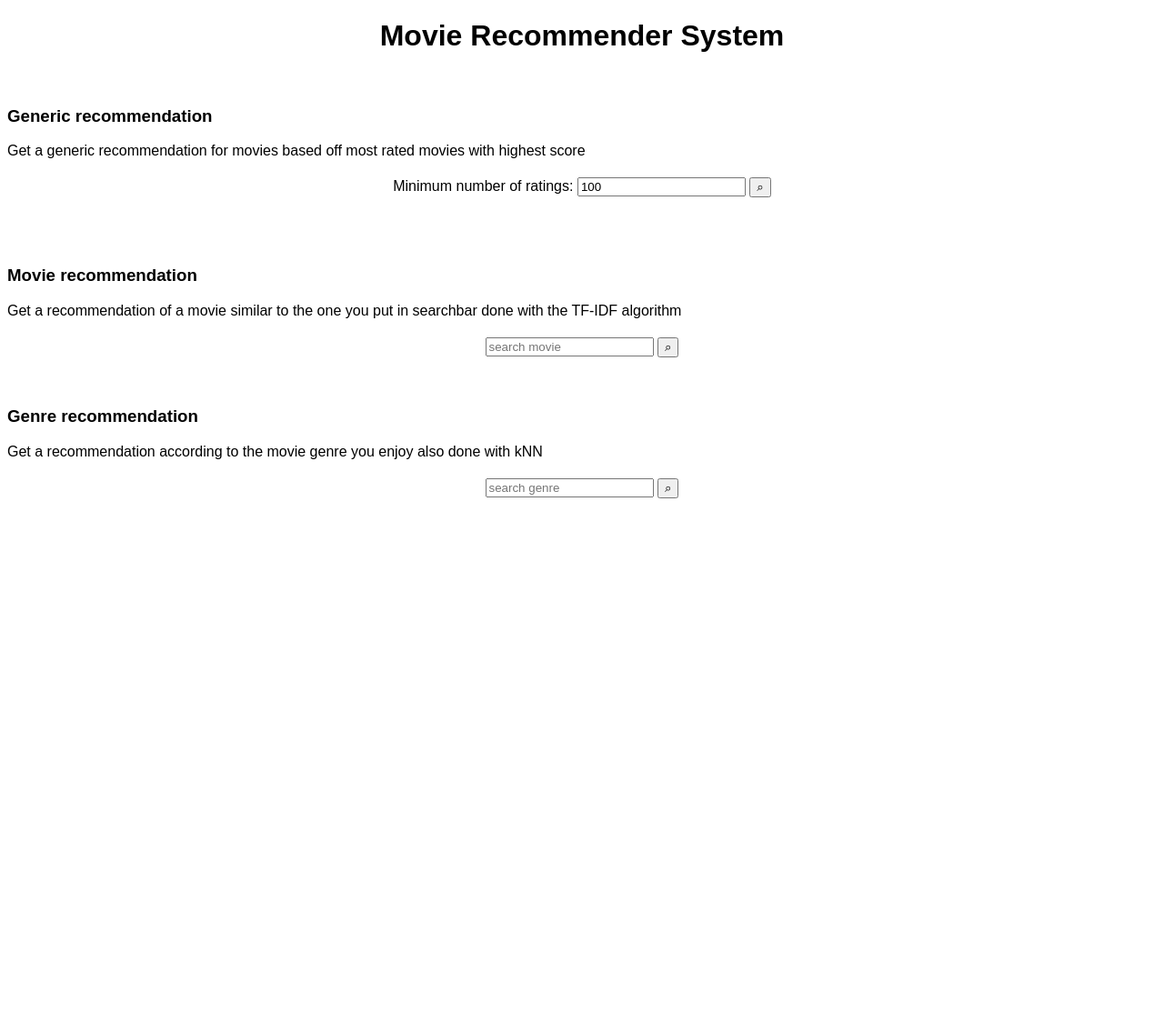
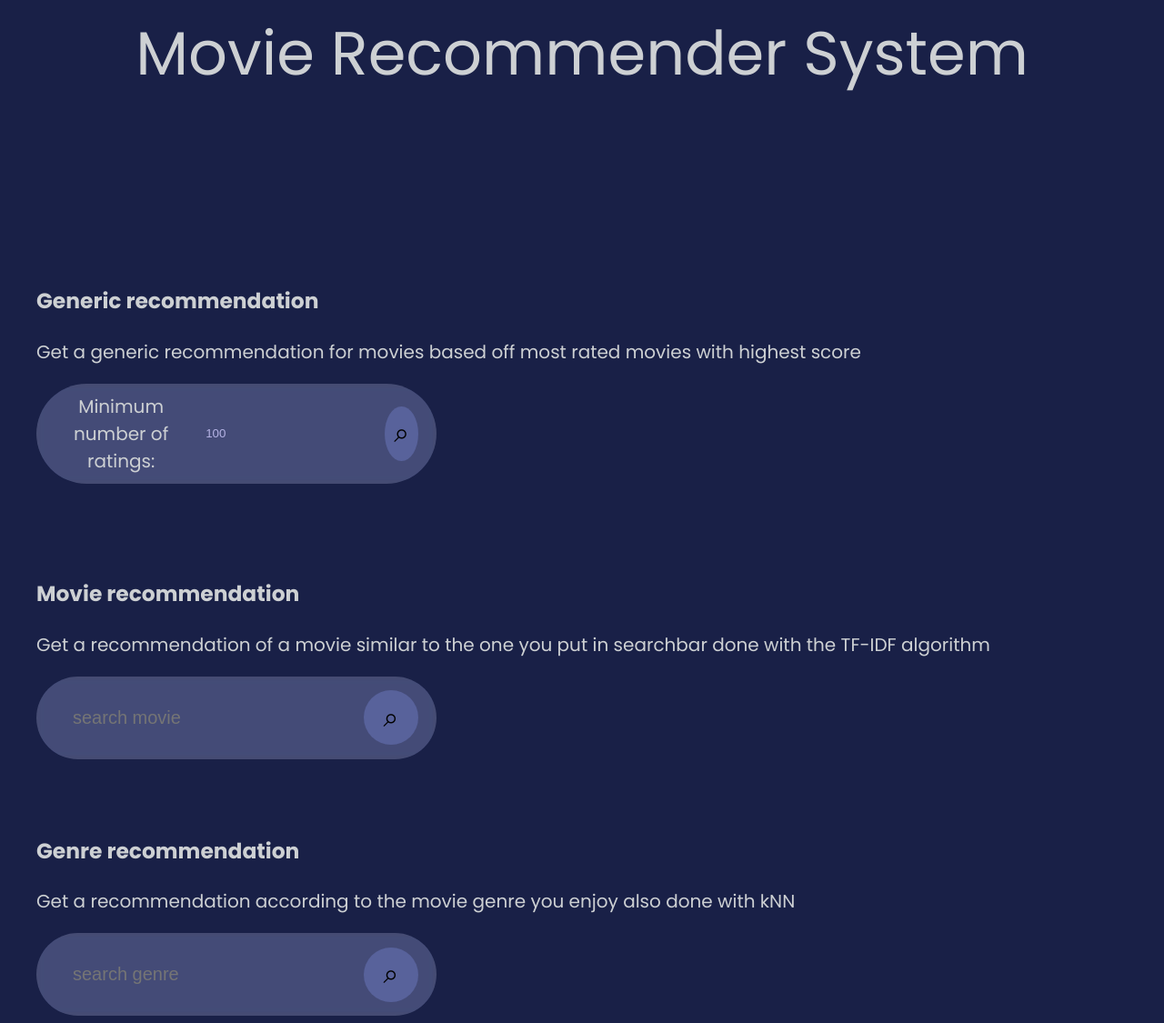
Before and after one commit to VeIskar/Movie-Recommendation-System, a Flask app: page / in a window 1280 px wide. Shown: the whole page at 91% size. Before the commit the page ends 548 px from the top, so only its background shows below. Run offline with Flask 3, Linux system fonts and the light colour scheme.

Commit message:
add: new layout style and searchbars

```diff
--- a/static/style.css
+++ b/static/style.css
@@ -1,17 +1,77 @@
 body {
-    font-family: Arial;
+    font-family: 'Poppins';
+    background: rgba(0,8,51,0.9);
+}
+
+.wrapper{
+    max-width: 1200px;
+    margin: 0 auto;
+    font-size: 20px;
+    color: rgb(205, 208, 211);
+
 }
 
 h1 {
     text-align: center;
+    font-size: 4.2rem;
+    font-weight: normal;
+    margin: 0;
+    padding-bottom: 150px;
 }
 
-form {
+
+.generic-form input{
+    background: transparent;
+    flex: 1;
+    border: 0;
+    outline: none;
+    padding: 24px 20px;
+    align-items: center;
+    color: #b5b3e4;
+    font-size: auto
+}
+
+.generic-form label{
     text-align: center;
-    margin-top: 20px;
+    align-items: center;
+    font-size: auto;
 }
+
 
 #recommendations {
     margin-top: 20px;
     text-align: center;
 }
+
+
+.searchbar, .generic-form{
+    width: 100%;
+    max-width: 400px;
+    display: flex;
+    align-items: center;
+    background: rgba(255, 255, 255, 0.2);
+    border-radius: 60px;
+    padding: 10px 20px;
+    backdrop-filter: blur(4px) saturate(140%);
+
+}
+
+.searchbar input{
+    background: transparent;
+    flex: 1;
+    border: 0;
+    outline: none;
+    padding: 24px 20px;
+    font-size: 20px;
+    color: #cac7ff;
+}
+
+.searchbar button, .generic-form button{
+    border: 0;
+    border-radius: 50%;
+    width: 60px;
+    height: 60px;
+    background: #58629b;
+    cursor: pointer;
+    font-size: 30px;
+}
```
